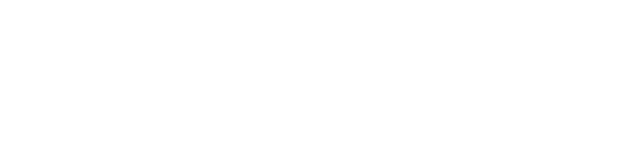
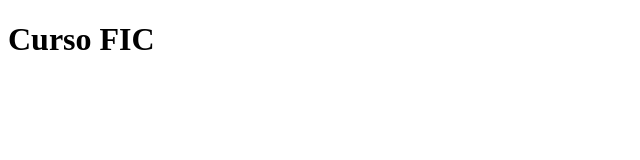
Before and after one commit to lbleonardo/curso_fic_programador, a plain HTML site: page index.html in a window 1280 px wide. Shown: the whole page, without its empty margins (0-640 px from the left). Drawn offline with Linux system fonts and the light colour scheme.

Commit message:
Alteração na index.html

```diff
--- a/index.html
+++ b/index.html
@@ -7,6 +7,6 @@
     <title>Document</title>
 </head>
 <body>
-
+    <h1>Curso FIC</h1>
 </body>
 </html>
```
